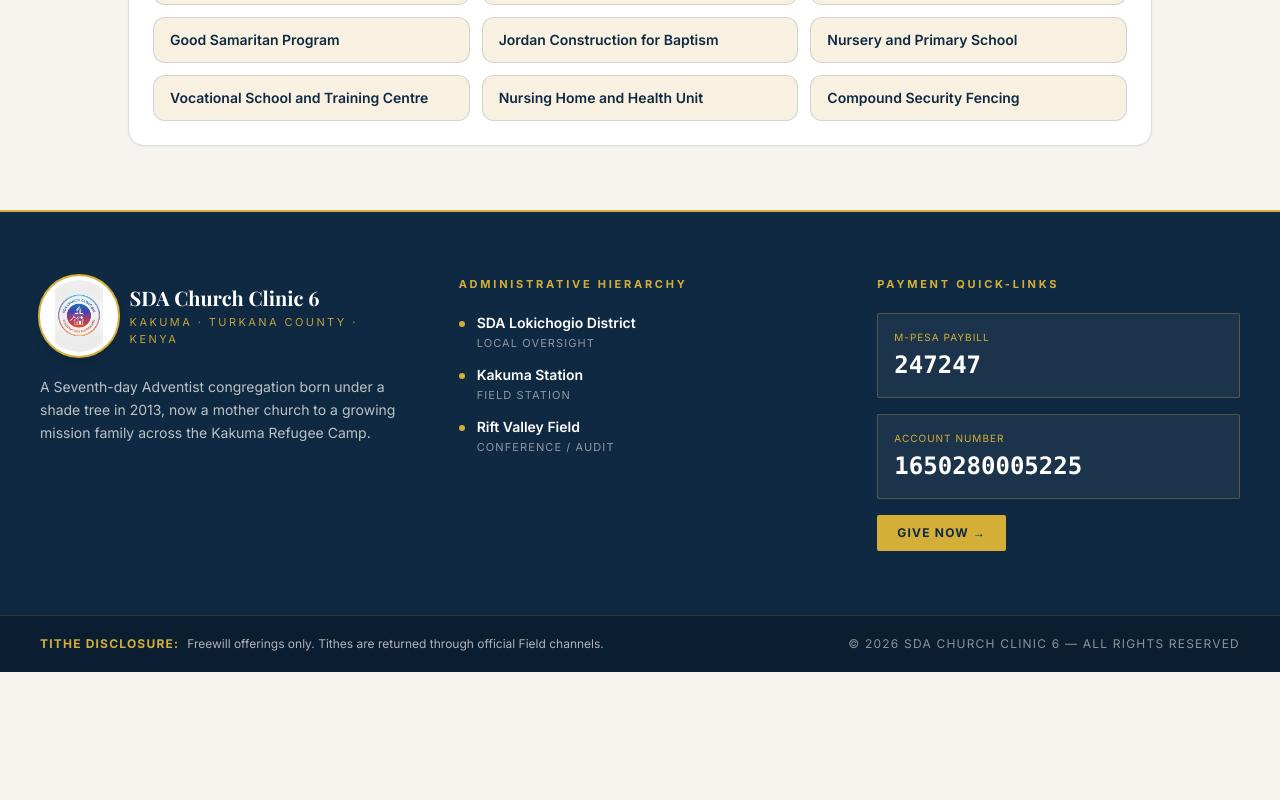
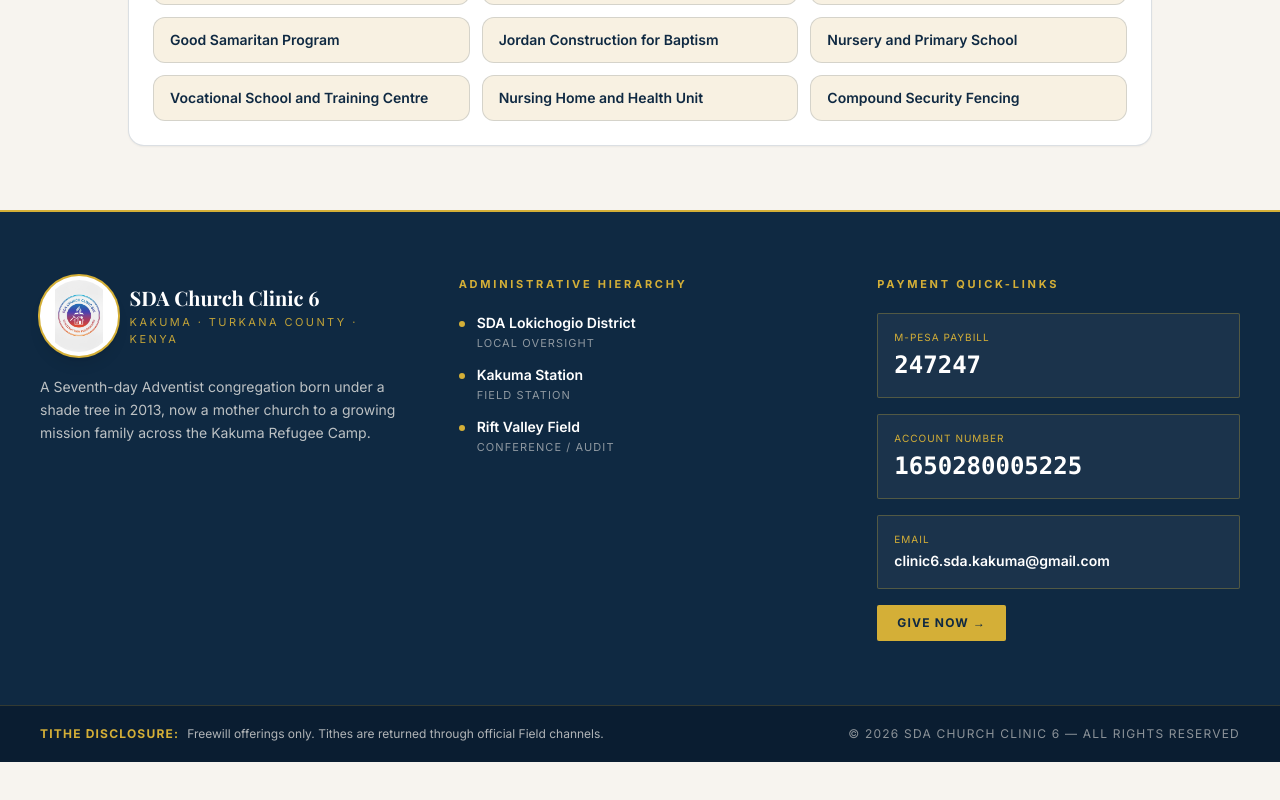
Before and after one commit to KaserekaMboghaPhilemon/Clinic6-SDA-church, a React (Vite) app: page /projects/agape-home in a window 1280 px wide. Shown: the part 2400-3200 px from the top of the page. Before the commit the page ends 3136 px from the top, so only its background shows below. Built offline with nearby package versions, Linux system fonts and the light colour scheme.

Commit message:
fix: stop Jordan media duplication and map camera roll assets

```diff
--- a/src/Footer.jsx
+++ b/src/Footer.jsx
@@ -82,6 +82,15 @@
                 <p className="text-[10px] uppercase tracking-widest text-[#D4AF37]">{t('footer.payment.account')}</p>
                 <p className="font-mono font-bold text-2xl text-white mt-1">1650280005225</p>
               </div>
+              <div className="bg-white/5 border border-[#D4AF37]/30 rounded-sm p-4">
+                <p className="text-[10px] uppercase tracking-widest text-[#D4AF37]">Email</p>
+                <a
+                  href="mailto:clinic6.sda.kakuma@gmail.com"
+                  className="mt-1 inline-block break-all text-sm font-semibold text-white hover:text-[#D4AF37] transition-colors"
+                >
+                  clinic6.sda.kakuma@gmail.com
+                </a>
+              </div>
               <a
                 href="#give"
                 className="inline-flex items-center bg-[#D4AF37] text-[#0F2942] font-bold px-5 py-2.5 rounded-sm hover:bg-yellow-400 transition-colors text-xs uppercase tracking-widest"
--- a/src/data/projectCatalog.js
+++ b/src/data/projectCatalog.js
@@ -15,6 +15,9 @@
 import childrenChurchTwoImage from "../assets/children's church (2).jpg"
 import sabbathGroupElevenImage from '../assets/Sabbath school lesson groups (11).jpg'
 import dreamChurchImage from '../assets/dream-church.png'
+import baptismCameraRollTwoImage from '../assets/Camera Roll/baptism at clic6 (2).jpg'
+import baptismCameraRollThreeImage from '../assets/Camera Roll/baptism at clic6 (3).jpg'
+import baptismCameraRollFourImage from '../assets/Camera Roll/baptism at clic6 (4).jpg'
 import baptismClinicSevenImage from '../assets/baptism at clinic6(7).jpg'
 import baptismClinicDefaultImage from '../assets/baptism at clinic6.jpg'
 import jordanPoolImage from '../assets/current baptism pool at structre.jpg'
@@ -41,6 +44,9 @@
   "children's church (2).jpg": childrenChurchTwoImage,
   'Sabbath school lesson groups (11).jpg': sabbathGroupElevenImage,
   'dream-church.png': dreamChurchImage,
+  'Camera Roll/baptism at clic6 (2).jpg': baptismCameraRollTwoImage,
+  'Camera Roll/baptism at clic6 (3).jpg': baptismCameraRollThreeImage,
+  'Camera Roll/baptism at clic6 (4).jpg': baptismCameraRollFourImage,
   'baptism at clinic6(7).jpg': baptismClinicSevenImage,
   'current baptism pool at structre.jpg': jordanPoolImage,
   'wornout face2.jpg': wornoutFenceImage,
--- a/src/pages/ProjectDetail.jsx
+++ b/src/pages/ProjectDetail.jsx
@@ -113,7 +113,7 @@
                 {isJordanBaptismPage && rollingBaptismMedia.length > 0 && (
                   <div className="mt-3 overflow-hidden rounded-xl border border-[#0F2942]/15 bg-[#F8F1E2]">
                     <div className="baptism-flow-track">
-                      {[...rollingBaptismMedia, ...rollingBaptismMedia].map((media, index) => (
+                      {rollingBaptismMedia.map((media, index) => (
                         <article
                           key={`flow-${media.src}-${index}`}
                           className="baptism-flow-card overflow-hidden rounded-lg border border-[#0F2942]/15 bg-white"
--- a/vite.config.js
+++ b/vite.config.js
@@ -4,6 +4,9 @@
 // https://vite.dev/config/
 export default defineConfig({
   plugins: [react()],
+  build: {
+    chunkSizeWarningLimit: 800,
+  },
   server: {
     port: 5174,
     strictPort: false,
```
